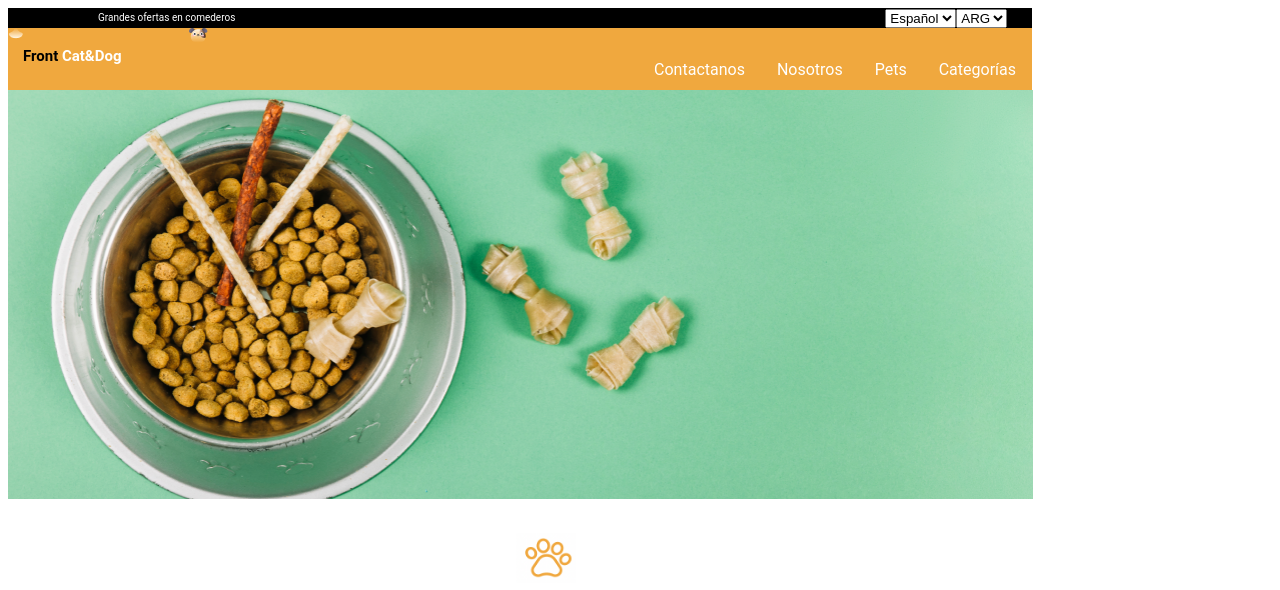
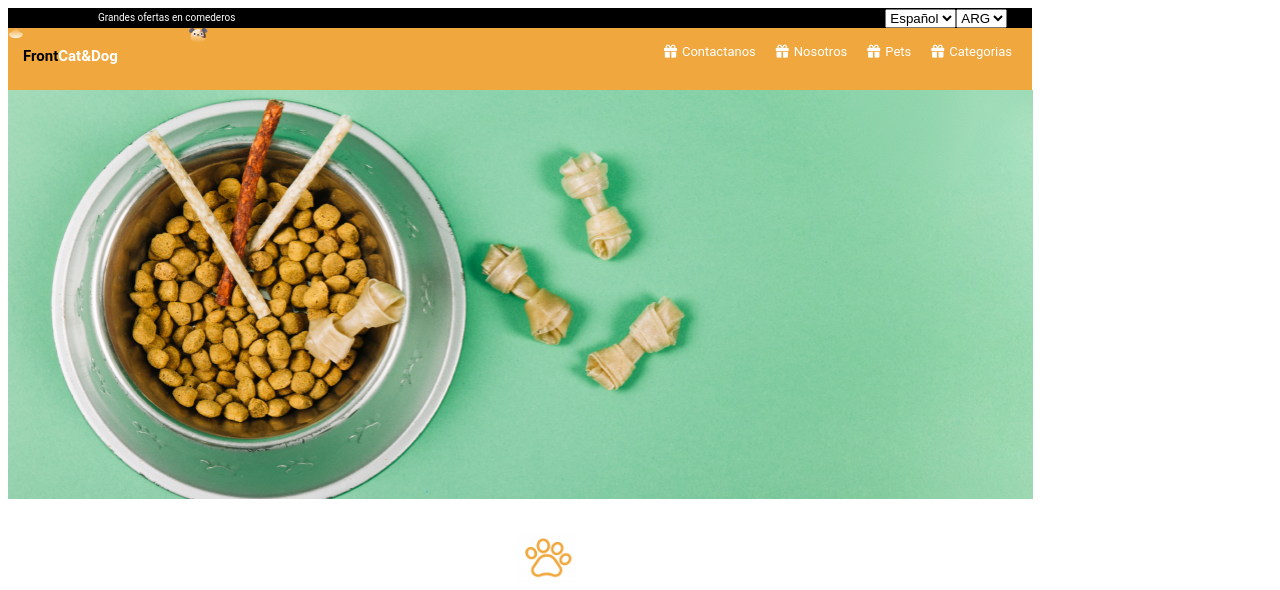
Before and after one commit to mariadesanchez/frontendI, a plain HTML site: page index.html in a window 1280 px wide. Shown: the top 590 px of the page. Drawn offline with Linux system fonts and the light colour scheme; a web font is replaced by a local one.

Commit message:
se agrego icon fontawesome sobre nav

```diff
--- a/css/style.css
+++ b/css/style.css
@@ -126,7 +126,7 @@ body p span{
 }
 .categorias p{
    font-weight: bold;
-   color:black;
+   color:white;
 }
 .cat {
     display: inline-block;
@@ -140,14 +140,16 @@ body p span{
 ul {
     list-style-type:none;
 
+
+
 }
 li {
     float:right;
+    color: white;
+    margin-right: 20px;
+    font-size: 13px;
 }
-li a {
-    display: block;
-    color: white;
-    text-align: center;
-    padding: 16px;
-    text-decoration: none;
-  }
+
+.fa-solid, .fa-gift{
+    white;margin-right:5px;
+}
--- a/index.html
+++ b/index.html
@@ -8,6 +8,7 @@
     <link rel="preconnect" href="https://fonts.gstatic.com" crossorigin>
     <link href="https://fonts.googleapis.com/css2?family=BhuTuka+Expanded+One&display=swap" rel="stylesheet">
     <link href="css/style.css" rel="stylesheet">
+    <script src="https://kit.fontawesome.com/8f91d66c05.js" crossorigin="anonymous"></script>
     <title>Listas Ordenadas y Desordenadas</title>
 </head>
 <header>
@@ -31,16 +32,19 @@
       </div>
     <nav class="categorias">
         <div class="nav-izquierda">
+
+
         <img src="img/cat.png" Alt="cat" style="float: left">
-        <p>Front<span style="color:white"> Cat&Dog</span></p>
+        <p><span style="color:black">Front</span>Cat&Dog</p>
         <img src="img/dog.png" Alt="dog" style="float:right;">
     </div>
     <div class="nav-derecha">
+
      <ul>
-        <li><a href="#categorias">Categorías</a></li>
-        <li><a href="#pets">Pets</a></li>
-        <li><a href="#nosotros">Nosotros</a></li>
-        <li><a href="#contactanos">Contactanos</a></li>
+        <li> <i class="fa-solid fa-gift"></i>Categorias</li>
+        <li> <i class="fa-solid fa-gift"></i>Pets </li>
+        <li> <i class="fa-solid fa-gift"></i>Nosotros </li>
+        <li> <i class="fa-solid fa-gift"></i>Contactanos </li>
      </ul>
     </div>
     </nav>
```
Also changed, not shown: 1 other file.
